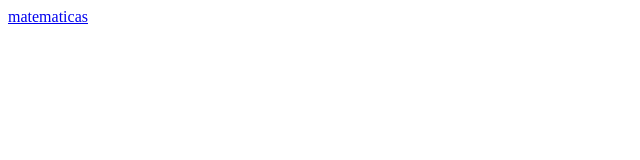
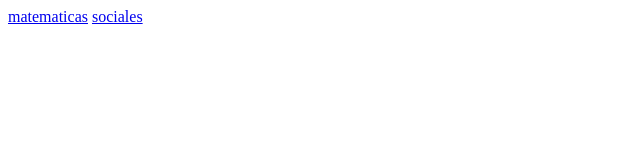
Before and after one commit to Julianbarbosa41/tareas, a plain HTML site: page index.html in a window 1280 px wide. Shown: the full height of the page, 0-640 px from the left. Drawn offline with Linux system fonts and the light colour scheme.

Commit message:
Update index.html

```diff
--- a/index.html
+++ b/index.html
@@ -8,5 +8,6 @@
 </head>
 <body>
     <a href="recuperacion.html">matematicas</a>
+    <a href="2021-05-18 21-42-47.mkv">sociales</a>
 </body>
 </html>
```
